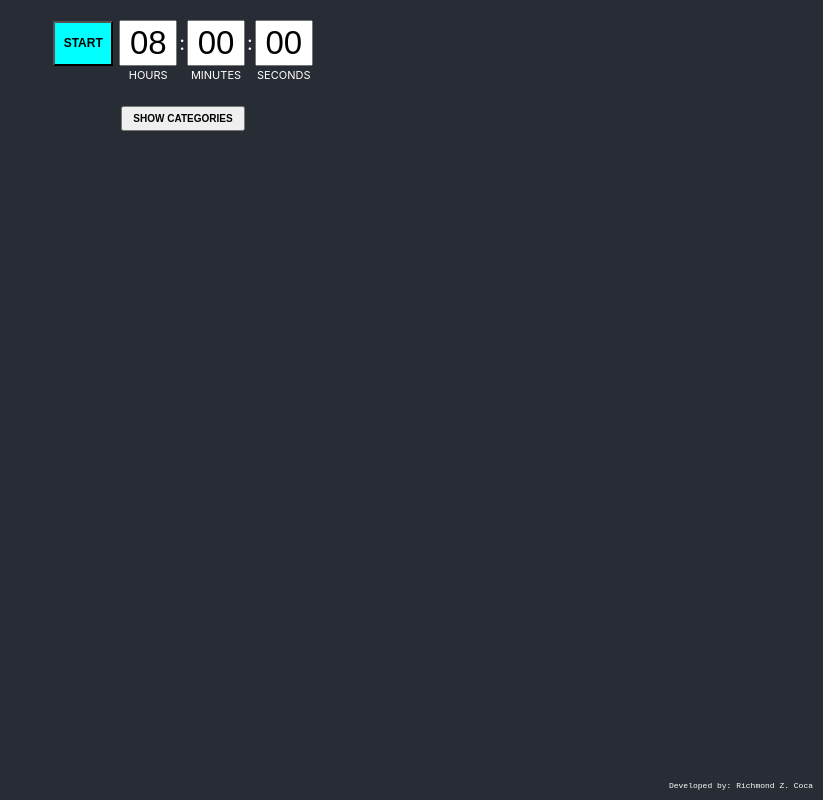
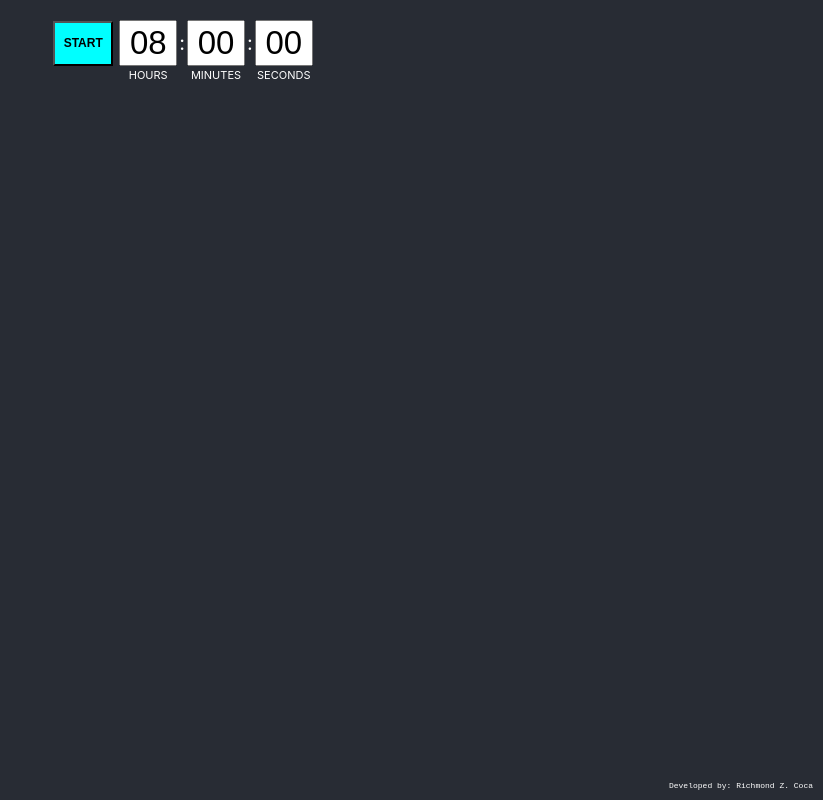
Before and after one commit to richmondzcoca/tasktimer, a React (Create React App) app: page / in a window 1280 px wide. Shown: the whole page, without its empty margins (457-1280 px from the left). Built offline with nearby package versions, Linux system fonts and the light colour scheme.

Commit message:
Commented not yet done

```diff
--- a/src/App.tsx
+++ b/src/App.tsx
@@ -283,7 +283,7 @@ function App() {
             />
           </div>
         </div>
-        <button className="show-categories" onClick={handleShowCategories}>{stateCategoriesText}</button>
+        {/* <button className="show-categories" onClick={handleShowCategories}>{stateCategoriesText}</button> */}
         {
           showCategories &&
           <div className="categories">
```
